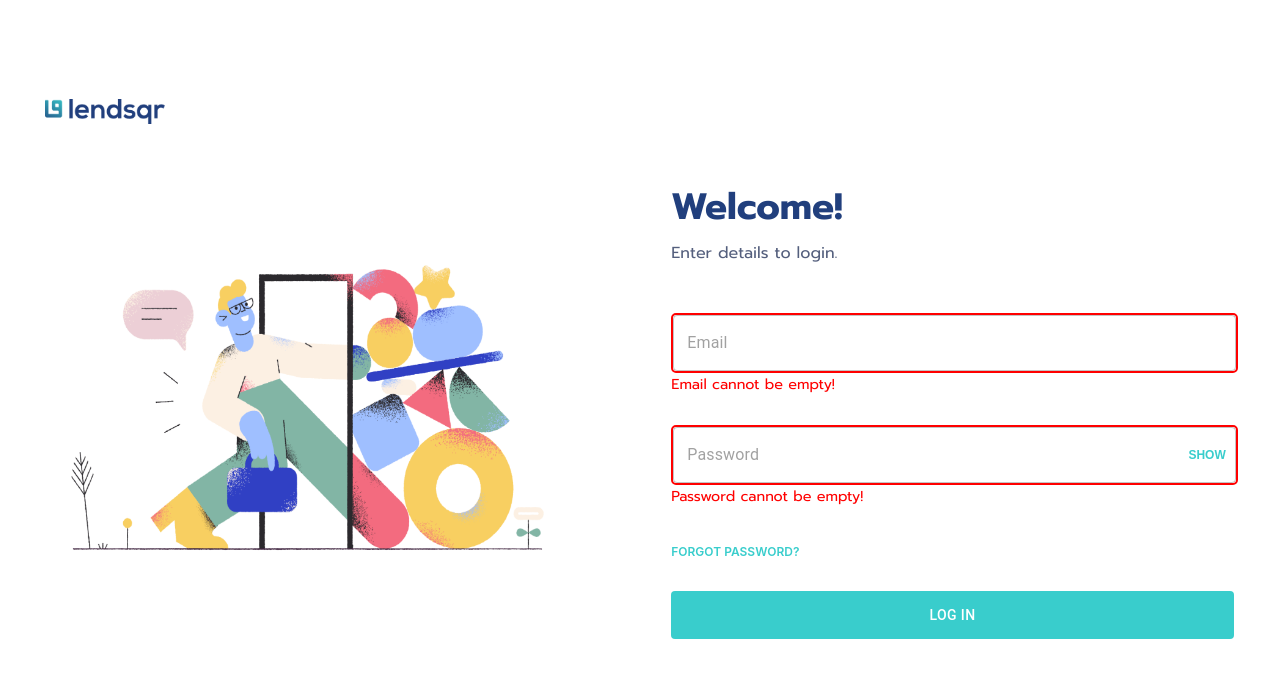
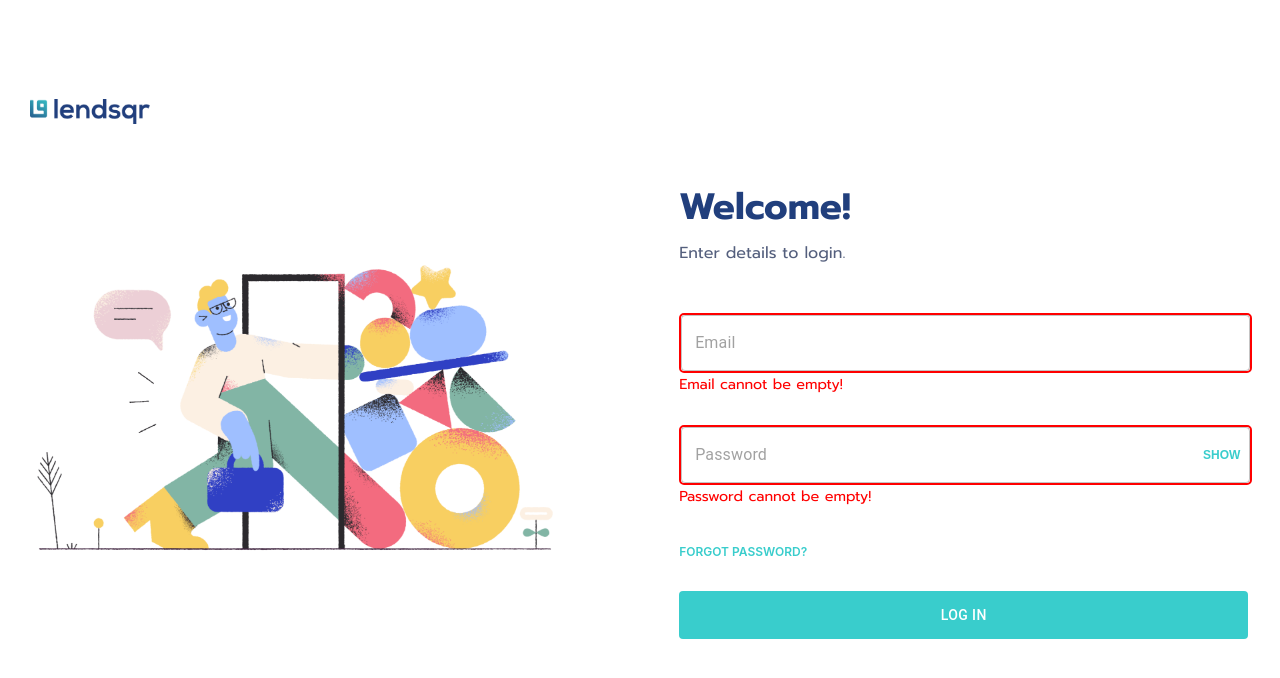
Before and after one commit to orgmatter/ogadimma-osuji-lendsqr-fe-test, a React (Create React App) app: page / in a window 1280 px wide. Both pictures are taken after a click on the button "LOG IN". Shown: the top 678 px of the page. Built offline with nearby package versions, Linux system fonts and the light colour scheme.

Commit message:
login form eroor validation v1

```diff
--- a/public/index.html
+++ b/public/index.html
@@ -24,7 +24,7 @@
       work correctly both with client-side routing and a non-root public URL.
       Learn how to configure a non-root public URL by running `npm run build`.
     -->
-    <title>React App</title>
+    <title>Lendsqr Frontend Test</title>
   </head>
   <body>
     <noscript>You need to enable JavaScript to run this app.</noscript>
--- a/src/hooks/useTypes.js
+++ b/src/hooks/useTypes.js
@@ -8,6 +8,7 @@ export const useTypes = () => {
         LOGIN_START: "LOGIN_START",
         LOGIN_SUCCESS: "LOGIN_SUCCESS",
         LOGIN_FAILED: "LOGIN_FAILED",
+        LOGIN_CREDENTIALS_FAILED: "LOGIN_CREDENTIALS_FAILED",
         LOGIN_STOP: "LOGIN_STOP"
     }
 }
--- a/src/pages/components/Login/ErrorValidationForm.tsx
+++ b/src/pages/components/Login/ErrorValidationForm.tsx
@@ -52,7 +52,7 @@ export const ErrorValidationForm = (props: ErrorValidationProps) => {
                             required
                         />
                         <div className="error-validation-msg">
-                            {errorValidObj.name === "email" && errorValidObj.errorMsg.charAt(0).toUpperCase()+errorValidObj.errorMsg.slice(1)}
+                            {errorValidObj.name === "email" && <span>{errorValidObj.errorMsg.charAt(0).toUpperCase()+errorValidObj.errorMsg.slice(1)}</span>}
                         </div>
                     </div>
 
@@ -80,7 +80,7 @@ export const ErrorValidationForm = (props: ErrorValidationProps) => {
                             }}
                         />
                         <div className="error-validation-msg">
-                            {errorValidObj.name === "password" && errorValidObj.errorMsg.charAt(0).toUpperCase()+errorValidObj.errorMsg.slice(1)}
+                            {errorValidObj.name === "password" && <span>{errorValidObj.errorMsg.charAt(0).toUpperCase()+errorValidObj.errorMsg.slice(1)}</span>}
                         </div>
                     </div>
                 </>
@@ -101,7 +101,7 @@ export const ErrorValidationForm = (props: ErrorValidationProps) => {
                             required
                         />
                         <div className="error-validation-msg">
-                            {errorValidate.errorMsg.charAt(0).toUpperCase()+errorValidate.errorMsg.slice(1)}
+                            <span dangerouslySetInnerHTML={{__html: errorValidate.errorMsg.charAt(0).toUpperCase()+errorValidate.errorMsg.slice(1)}}></span>
                         </div>
                     </div>
                 ): (
@@ -128,7 +128,7 @@ export const ErrorValidationForm = (props: ErrorValidationProps) => {
                             }}
                         />
                         <div className="error-validation-msg">
-                            {errorValidate.errorMsg.charAt(0).toUpperCase()+errorValidate.errorMsg.slice(1)}
+                            <span dangerouslySetInnerHTML={{__html: errorValidate.errorMsg.charAt(0).toUpperCase()+errorValidate.errorMsg.slice(1)}}></span>
                         </div>
                     </div>
                 )
--- a/src/pages/components/Login/index.tsx
+++ b/src/pages/components/Login/index.tsx
@@ -71,9 +71,26 @@ function LoginComponent(props: any) {
 
     useEffect(() => {
 
+        const failedLoginCredentials = [
+            {
+                email: inputVal.email,
+                name: "email",
+                errorMsg: `You're using a wrong email credential. <br />Pls use this: <strong>admin1@lendsqr.com</strong>`
+            },
+            {
+                password: inputVal.password,
+                name: "password",
+                errorMsg: `You're using a wrong password credential. <br />Pls use this: <strong>password1</strong>`
+            }
+        ];
+
         if(loginState.status === "login_success") {
             window.location.assign("/dashboard/customers/users")
         }
+        if(loginState.status === "login_credentials_failed") {
+            setErrorValidation(failedLoginCredentials);
+        }
+        // window.location.assign('/wrong-login-')
 
     }, [loginState.status, errorValidation])
 
--- a/src/sass/devices/login/_laptop_lg.scss
+++ b/src/sass/devices/login/_laptop_lg.scss
@@ -17,7 +17,7 @@
             justify-content: center;
 
             .login-comp-cover-item {
-                width: 1250px;
+                width: 1400px;
 
                 .login-comp-inner-cover-flex {
                     width: 100%;
@@ -95,11 +95,11 @@
                                                 justify-content: center;
 
                                                 .body-img-cover-item {
-                                                    width: 550px;
+                                                    width: 600px;
                                                     height: 340px;
 
                                                     .body-img {
-                                                      width: 550px;
+                                                      width: 600px;
                                                       height: 340px;
                                                     }
                                                 }
@@ -110,6 +110,7 @@
                             }
                         }
                         &:last-child {
+                            padding-left: 15px;
 
                             .login-form-cover-flex {
                                 width: 100%;
@@ -227,7 +228,7 @@
                                                         }
 
                                                         .login-input {
-                                                            border: 1px solid #545F7D26 !important;
+                                                            border: 1px solid #d7f3f3 !important;
                                                             border-radius: 5px !important;
                                                             box-shadow: none !important;
                                                         }
--- a/src/store/actions/auth/login-action.js
+++ b/src/store/actions/auth/login-action.js
@@ -8,6 +8,7 @@ export const LoginAction = (params) => {
         LOGIN_START,
         LOGIN_SUCCESS,
         LOGIN_FAILED,
+        LOGIN_CREDENTIALS_FAILED,
         LOGIN_STOP
     } = useTypes();
 
@@ -30,10 +31,16 @@ export const LoginAction = (params) => {
         .then(resp => resp.json())
         .then(res => {
             const admin = res.admin.find(admin => admin.email === email && admin.password === password);
-            login(admin);
+            if(admin) {
+                login(admin);
 
+                dispatch({
+                    type: LOGIN_SUCCESS
+                })
+            }
             dispatch({
-                type: LOGIN_SUCCESS
+                type: LOGIN_CREDENTIALS_FAILED,
+                msg: ""
             })
         })
         .catch(e => {
--- a/src/store/reducers/auth/login-reducer.js
+++ b/src/store/reducers/auth/login-reducer.js
@@ -8,6 +8,7 @@ export default function LoginReducer(initialState = state.auth, action) {
         LOGIN_START,
         LOGIN_SUCCESS,
         LOGIN_FAILED,
+        LOGIN_CREDENTIALS_FAILED,
         LOGIN_STOP
     } = useTypes();
 
@@ -22,6 +23,12 @@ export default function LoginReducer(initialState = state.auth, action) {
                 ...state.auth,
                 status: "login_success"
             }
+        case LOGIN_CREDENTIALS_FAILED:
+            return {
+                ...state.auth,
+                status: "login_credentials_failed",
+                msg: action.msg
+            }
         case LOGIN_FAILED:
             return {
                 ...state.auth,
```
